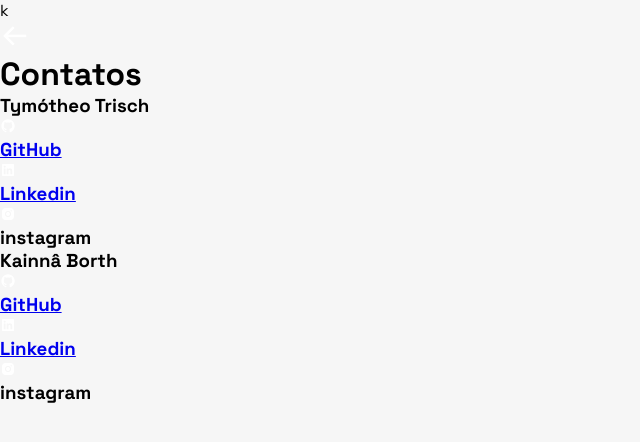
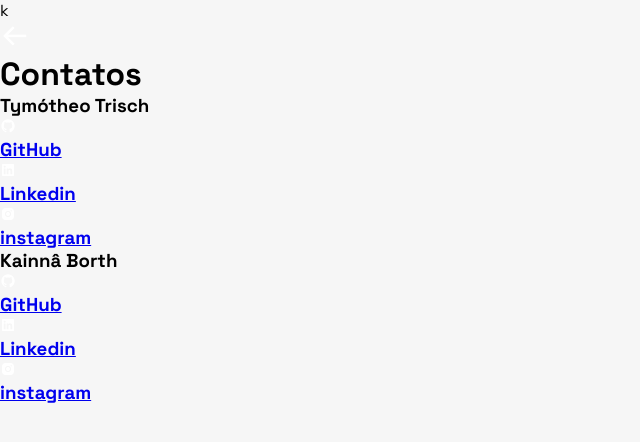
Before and after one commit to TymotheoTrisch/Projeto-enchente, a website: page assets/telas/contato.html in a window 1280 px wide. Shown: the whole page, without its empty margins (0-640 px from the left). Drawn offline with nearby package versions, Linux system fonts and the light colour scheme.

Commit message:
incluindo o contatos

```diff
--- a/assets/telas/contato.html
+++ b/assets/telas/contato.html
@@ -38,7 +38,9 @@
 
         <div class="instagram">
             <i class='bx bxl-instagram-alt' style='color:#ffffff' ></i>
-            <h3>instagram</h3>
+            <a href="https://www.instagram.com/tymotheo.trisch/">
+                <h3>instagram</h3>
+            </a>
         </div>
 
 
@@ -66,7 +68,9 @@
 
         <div class="instagram">
             <i class='bx bxl-instagram-alt' style='color:#ffffff' ></i>
-            <h3>instagram</h3>
+            <a href="https://www.instagram.com/kainnabw20/">
+                <h3>instagram</h3>
+            </a>
         </div>
 
 
```
